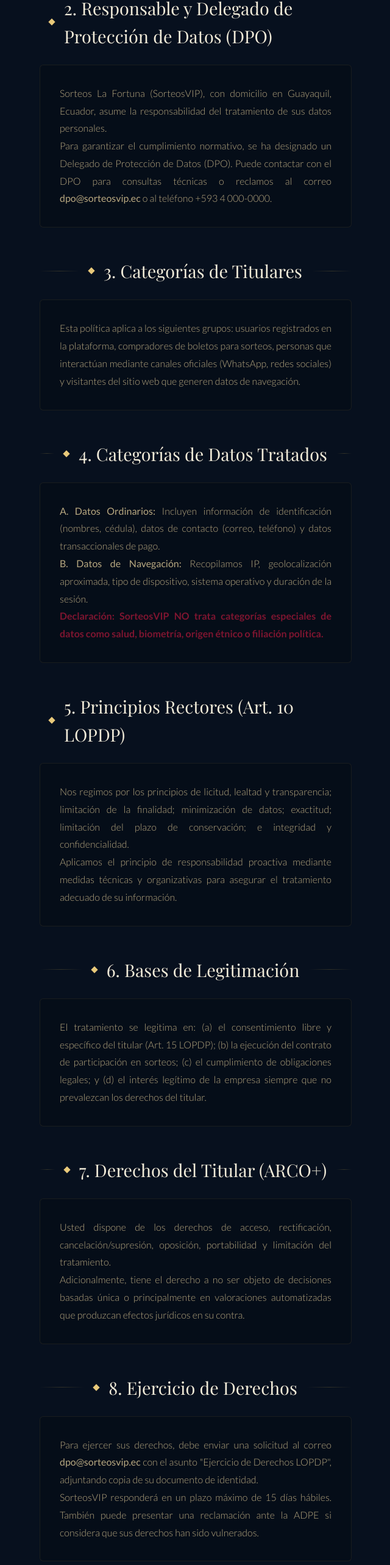
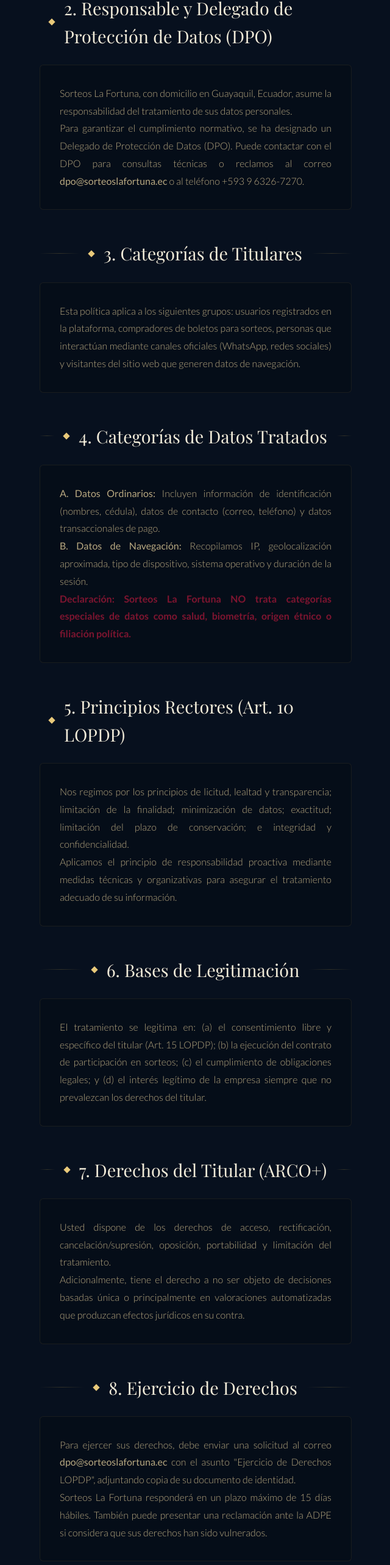
Before and after one commit to iamRenatinhoooo/sorteosWebDeploy, a Next.js app: page /legal/datos-personales in a window 1280 px wide. Shown: the part 1048-3614 px from the top of the page at 61% size, without its empty margins (599-1239 px from the left). Built offline with nearby package versions, Linux system fonts and the light colour scheme; a web font is replaced by a local one.

Commit message:
new changes alter name reference website

```diff
--- a/src/app/legal/datos-personales/page.js
+++ b/src/app/legal/datos-personales/page.js
@@ -52,8 +52,8 @@
         </LegalSection>
 
         <LegalSection index={2} id="responsable-dpo" title="Responsable y Delegado de Protección de Datos (DPO)">
-          <p>Sorteos La Fortuna (SorteosVIP), con domicilio en Guayaquil, Ecuador, asume la responsabilidad del tratamiento de sus datos personales.</p>
-          <p>Para garantizar el cumplimiento normativo, se ha designado un Delegado de Protección de Datos (DPO). Puede contactar con el DPO para consultas técnicas o reclamos al correo <strong>dpo@sorteosvip.ec</strong> o al teléfono +593 4 000-0000.</p>
+          <p>Sorteos La Fortuna, con domicilio en Guayaquil, Ecuador, asume la responsabilidad del tratamiento de sus datos personales.</p>
+          <p>Para garantizar el cumplimiento normativo, se ha designado un Delegado de Protección de Datos (DPO). Puede contactar con el DPO para consultas técnicas o reclamos al correo <strong>dpo@sorteoslafortuna.ec</strong> o al teléfono +593 9 6326-7270.</p>
         </LegalSection>
 
         <LegalSection index={3} id="categorias-titulares" title="Categorías de Titulares">
@@ -63,7 +63,7 @@
         <LegalSection index={4} id="categorias-datos" title="Categorías de Datos Tratados">
           <p><strong>A. Datos Ordinarios:</strong> Incluyen información de identificación (nombres, cédula), datos de contacto (correo, teléfono) y datos transaccionales de pago.</p>
           <p><strong>B. Datos de Navegación:</strong> Recopilamos IP, geolocalización aproximada, tipo de dispositivo, sistema operativo y duración de la sesión.</p>
-          <p style={{ fontWeight: "bold", color: "var(--accent-ruby)" }}>Declaración: SorteosVIP NO trata categorías especiales de datos como salud, biometría, origen étnico o filiación política.</p>
+          <p style={{ fontWeight: "bold", color: "var(--accent-ruby)" }}>Declaración: Sorteos La Fortuna NO trata categorías especiales de datos como salud, biometría, origen étnico o filiación política.</p>
         </LegalSection>
 
         <LegalSection index={5} id="principios" title="Principios Rectores (Art. 10 LOPDP)">
@@ -81,8 +81,8 @@
         </LegalSection>
 
         <LegalSection index={8} id="ejercicio-derechos" title="Ejercicio de Derechos">
-          <p>Para ejercer sus derechos, debe enviar una solicitud al correo <strong>dpo@sorteosvip.ec</strong> con el asunto "Ejercicio de Derechos LOPDP", adjuntando copia de su documento de identidad.</p>
-          <p>SorteosVIP responderá en un plazo máximo de 15 días hábiles. También puede presentar una reclamación ante la ADPE si considera que sus derechos han sido vulnerados.</p>
+          <p>Para ejercer sus derechos, debe enviar una solicitud al correo <strong>dpo@sorteoslafortuna.ec</strong> con el asunto "Ejercicio de Derechos LOPDP", adjuntando copia de su documento de identidad.</p>
+          <p>Sorteos La Fortuna responderá en un plazo máximo de 15 días hábiles. También puede presentar una reclamación ante la ADPE si considera que sus derechos han sido vulnerados.</p>
         </LegalSection>
 
         <LegalSection index={9} id="transferencias" title="Transferencias Internacionales">
--- a/src/app/legal/privacidad/page.js
+++ b/src/app/legal/privacidad/page.js
@@ -64,8 +64,8 @@
         </div>
 
         <LegalSection index={1} id="responsable" title="Responsable del Tratamiento">
-          <p>Sorteos La Fortuna (SorteosVIP), con domicilio legal en la ciudad de Guayaquil, Guayas, República del Ecuador, actúa como Responsable del Tratamiento de sus datos personales conforme a la normativa vigente[cite: 30, 140, 141].</p>
-          <p>Para garantizar la protección de su información, hemos designado canales específicos de atención. Puede contactar con nuestro Delegado de Protección de Datos (DPO) a través de los correos electrónicos <strong>dpo@sorteosvip.ec</strong> y <strong>privacidad@sorteosvip.ec</strong>, o al teléfono +593 4 000-0000[cite: 31, 32, 33, 142, 143].</p>
+          <p>Sorteos La Fortuna, con domicilio legal en la ciudad de Guayaquil, Guayas, República del Ecuador, actúa como Responsable del Tratamiento de sus datos personales conforme a la normativa vigente[cite: 30, 140, 141].</p>
+          <p>Para garantizar la protección de su información, hemos designado canales específicos de atención. Puede contactar con nuestro Delegado de Protección de Datos (DPO) a través de los correos electrónicos <strong>dpo@sorteoslafortuna.ec</strong> y <strong>privacidad@sorteoslafortuna.ec</strong>, o al teléfono +593 9 6326-7270[cite: 31, 32, 33, 142, 143].</p>
           <p>Nos comprometemos a gestionar sus datos bajo los principios de licitud, transparencia y lealtad, asegurando que su privacidad sea nuestra prioridad en cada interacción con la plataforma.</p>
         </LegalSection>
 
@@ -101,7 +101,7 @@
 
         <LegalSection index={7} id="derechos" title="Derechos del Titular (ARCO+)">
           <p>Como titular de los datos, usted goza de los derechos de Acceso, Rectificación, Supresión, Oposición, Portabilidad y Limitación del tratamiento establecidos en la LOPDP[cite: 167, 168].</p>
-          <p>Para ejercer estos derechos, debe enviar una solicitud escrita al correo <strong>privacidad@sorteosvip.ec</strong> adjuntando una copia legible de su documento de identidad para validar su titularidad[cite: 169].</p>
+          <p>Para ejercer estos derechos, debe enviar una solicitud escrita al correo <strong>privacidad@sorteoslafortuna.ec</strong> adjuntando una copia legible de su documento de identidad para validar su titularidad[cite: 169].</p>
           <p>Nuestro equipo legal y el DPO darán respuesta a su requerimiento en un plazo máximo de 15 días hábiles, informándole sobre las acciones tomadas respecto a su solicitud[cite: 170].</p>
         </LegalSection>
 
--- a/src/app/legal/terminos/page.js
+++ b/src/app/legal/terminos/page.js
@@ -39,13 +39,13 @@
 
         {/* Sección 1: Aceptación */}
         <LegalSection index={1} id="aceptacion" title="Aceptación de los Términos">
-          <p>El acceso y uso de la plataforma SorteosVIP implica la aceptación plena, expresa e incondicional de los presentes Términos y Condiciones por parte del usuario[cite: 92, 93]. Al registrarse o participar en cualquier sorteo, usted declara haber leído y comprendido la totalidad de este documento jurídico y su vinculación legal[cite: 95].</p>
+          <p>El acceso y uso de la plataforma Sorteos La Fortuna implica la aceptación plena, expresa e incondicional de los presentes Términos y Condiciones por parte del usuario[cite: 92, 93]. Al registrarse o participar en cualquier sorteo, usted declara haber leído y comprendido la totalidad de este documento jurídico y su vinculación legal[cite: 95].</p>
           <p>En caso de no estar de acuerdo con alguna de las disposiciones aquí establecidas, el usuario deberá abstenerse inmediatamente de utilizar los servicios de la plataforma[cite: 94]. El uso continuado del sitio tras cualquier modificación constituye la aceptación de los nuevos términos[cite: 121].</p>
         </LegalSection>
 
         {/* Sección 2: Requisitos */}
         <LegalSection index={2} id="requisitos" title="Requisitos de Participación">
-          <p>Para participar en los sorteos, es requisito indispensable ser persona natural mayor de 18 años de edad al momento de la adquisición del boleto[cite: 97]. SorteosVIP se reserva el derecho de solicitar la verificación de la mayoría de edad mediante documento de identidad oficial[cite: 115].</p>
+          <p>Para participar en los sorteos, es requisito indispensable ser persona natural mayor de 18 años de edad al momento de la adquisición del boleto[cite: 97]. Sorteos La Fortuna se reserva el derecho de solicitar la verificación de la mayoría de edad mediante documento de identidad oficial[cite: 115].</p>
           <p>El participante deberá poseer una cédula de identidad o pasaporte ecuatoriano válido y estar domiciliado dentro del territorio de la República del Ecuador[cite: 98, 99]. Queda prohibida la participación a personas inhabilitadas legalmente[cite: 100].</p>
         </LegalSection>
 
@@ -58,14 +58,14 @@
 
         {/* Sección 4: Realización del Sorteo */}
         <LegalSection index={4} id="sorteo" title="Realización del Sorteo">
-          <p>Los sorteos se llevarán a cabo rigurosamente en la fecha, hora y lugar publicados previamente en la ficha técnica de cada premio dentro de la plataforma[cite: 107]. SorteosVIP se reserva la facultad de realizar transmisiones en vivo del proceso a través de sus canales oficiales de redes sociales para garantizar la transparencia[cite: 108].</p>
+          <p>Los sorteos se llevarán a cabo rigurosamente en la fecha, hora y lugar publicados previamente en la ficha técnica de cada premio dentro de la plataforma[cite: 107]. Sorteos La Fortuna se reserva la facultad de realizar transmisiones en vivo del proceso a través de sus canales oficiales de redes sociales para garantizar la transparencia[cite: 108].</p>
           <p>El resultado del sorteo, obtenido mediante los mecanismos de selección aleatoria implementados, tendrá carácter de definitivo, inapelable e irrevocable[cite: 109]. No se admitirán reclamaciones basadas en errores de interpretación de las mecánicas de juego una vez efectuado el sorteo.</p>
           <p>La plataforma utiliza algoritmos de generación de números aleatorios o sistemas físicos certificados que aseguran la neutralidad y la igualdad de oportunidades para todos los boletos pagados y confirmados[cite: 110].</p>
         </LegalSection>
 
         {/* Sección 5: Entrega de Premios */}
         <LegalSection index={5} id="premios" title="Entrega de Premios">
-          <p>Tras la finalización del sorteo, el ganador será notificado oficialmente por SorteosVIP en un plazo máximo de 48 horas a través del correo electrónico o número telefónico proporcionado en su registro[cite: 112]. El ganador dispondrá de un plazo máximo de 30 días calendario para reclamar su premio[cite: 113].</p>
+          <p>Tras la finalización del sorteo, el ganador será notificado oficialmente por Sorteos La Fortuna en un plazo máximo de 48 horas a través del correo electrónico o número telefónico proporcionado en su registro[cite: 112]. El ganador dispondrá de un plazo máximo de 30 días calendario para reclamar su premio[cite: 113].</p>
           <p><strong>Logística de Entrega:</strong> Con el fin de asegurar la integridad del premio y la satisfacción del usuario, los premios serán entregados de manera presencial a través del servicio de Entrega de Servientrega en la dirección consignada por el ganador al momento de la validación. Este servicio especializado garantiza el seguimiento y la seguridad del artículo durante el tránsito.</p>
           <p>Es condición obligatoria la presentación del documento de identidad original para la verificación de los datos antes de la entrega física del premio[cite: 115]. Los premios son estrictamente personales, no transferibles a terceros y bajo ninguna circunstancia podrán ser canjeados por su valor en dinero en efectivo u otros bienes[cite: 114].</p>
         </LegalSection>
```
